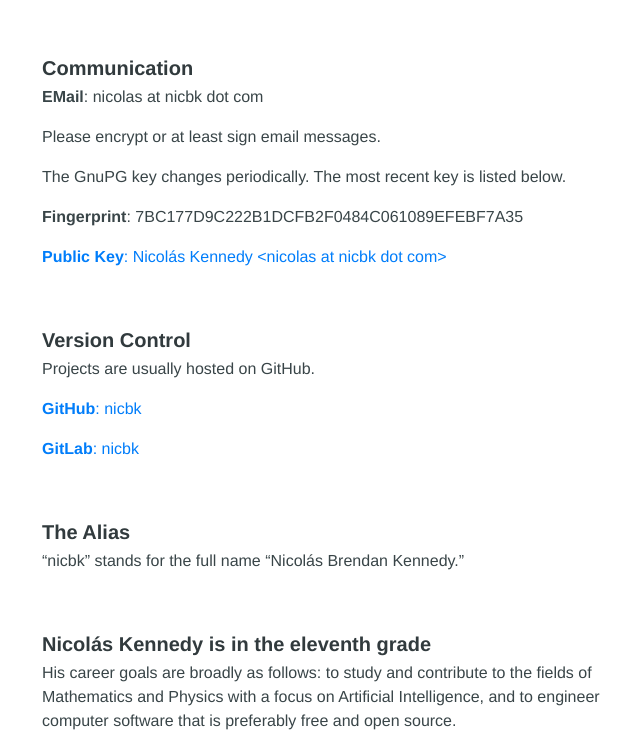
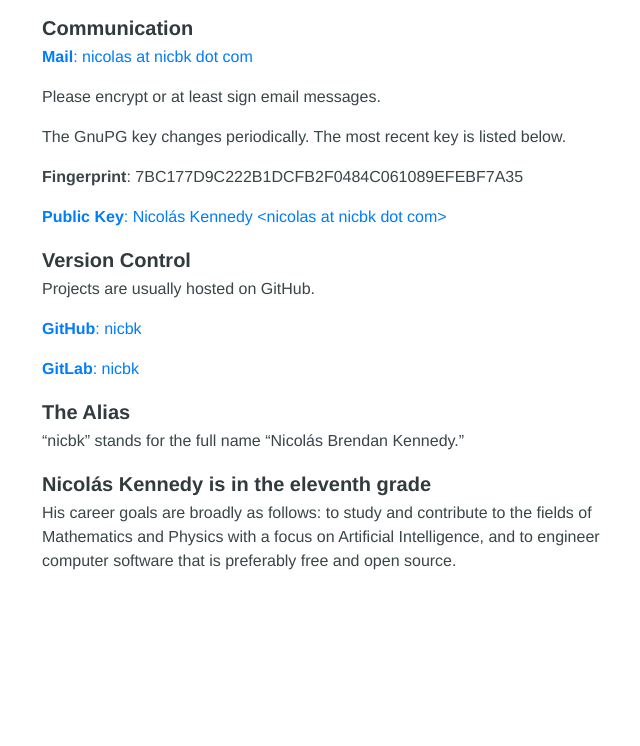
Before and after one commit to nicbk/nicbk.github.io, a plain HTML site: page about/index.html in a window 1280 px wide. Shown: the part 120-866 px from the top of the page, without its empty margins (314-954 px from the left). Drawn offline with nearby package versions, Linux system fonts and the light colour scheme.

Commit message:
Style: Fix spacing

```diff
--- a/about/index.html
+++ b/about/index.html
@@ -27,22 +27,18 @@
 <main id="content">
 <article>
     <header id="post-header">
-        <h1>About</h1></header><p> </p>
-<h3 id="communication">Communication</h3>
-<p><strong>EMail</strong>: nicolas at nicbk dot com</p>
+        <h1>About</h1></header><h3 id="communication">Communication</h3>
+<p><a href="mailto:nicolas@nicbk.com"><strong>Mail</strong>: nicolas at nicbk dot com</a></p>
 <p>Please encrypt or at least sign email messages.</p>
 <p>The GnuPG key changes periodically. The most recent key is listed below.</p>
 <p><strong>Fingerprint</strong>: 7BC177D9C222B1DCFB2F0484C061089EFEBF7A35</p>
 <p><a href="/about/nicbk.asc"><strong>Public Key</strong>: Nicolás Kennedy &lt;nicolas at nicbk dot com&gt;</a></p>
-<p> </p>
 <h3 id="version-control">Version Control</h3>
 <p>Projects are usually hosted on GitHub.</p>
 <p><a href="https://github.com/nicbk"><strong>GitHub</strong>: nicbk</a></p>
 <p><a href="https://gitlab.com/nicbk"><strong>GitLab</strong>: nicbk</a></p>
-<p> </p>
 <h3 id="the-alias">The Alias</h3>
 <p>&ldquo;nicbk&rdquo; stands for the full name &ldquo;Nicolás Brendan Kennedy.&rdquo;</p>
-<p> </p>
 <h3 id="nicolás-kennedy-is-in-the-eleventh-grade">Nicolás Kennedy is in the eleventh grade</h3>
 <p>His career goals are broadly as follows: to study and contribute to the fields of
 Mathematics and Physics with a focus on Artificial Intelligence, and to engineer
```
Also changed, not shown: index.html (+9 -1 lines).
